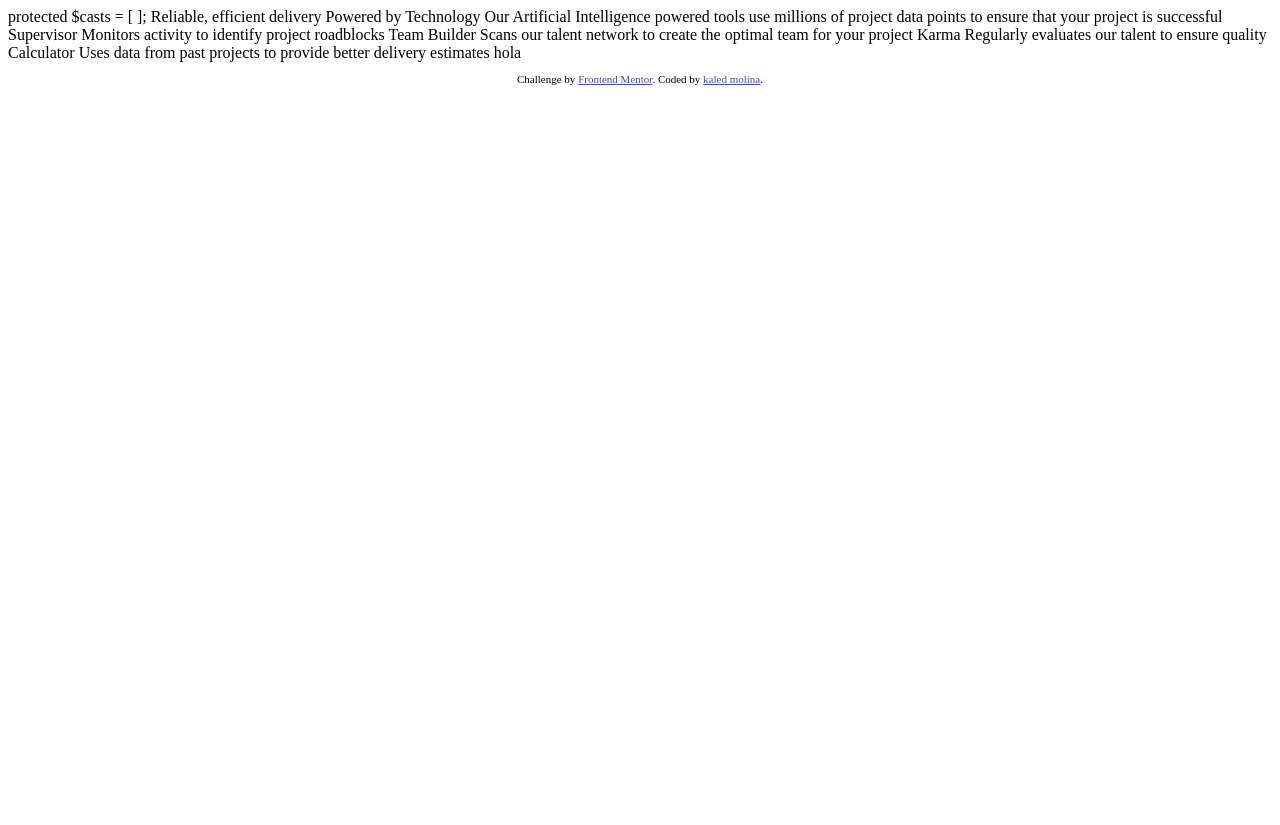
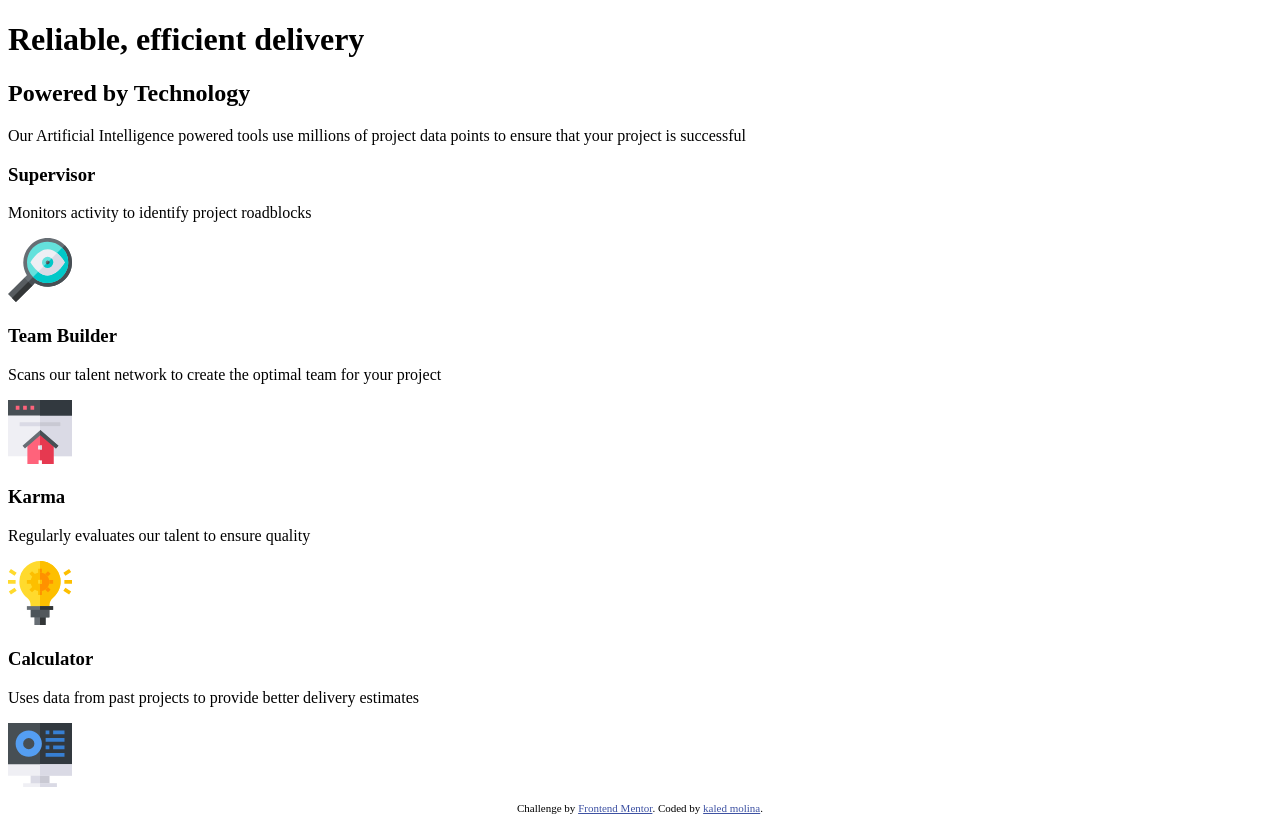
Before and after one commit to kaledmolina/four-card-feature-section-master, a plain HTML site: page index.html in a window 1280 px wide. Before the commit the page ends 800 px from the top, so only its background shows below. Drawn offline with Linux system fonts and the light colour scheme.

Commit message:
archivos de imagen y estilo

```diff
--- a/index.html
+++ b/index.html
@@ -1,45 +1,57 @@
 <!DOCTYPE html>
-
-
-	protected $casts = [
-
-	];
-<html lang="en">
+<html lang="es">
 <head>
   <meta charset="UTF-8">
   <meta name="viewport" content="width=device-width, initial-scale=1.0"> <!-- displays site properly based on user's device -->
 
   <link rel="icon" type="image/png" sizes="32x32" href="./images/favicon-32x32.png">
+  <link rel="stylesheet" href="style.css">
 
   <title>Frontend Mentor | Four card feature section</title>
 
   <!-- Feel free to remove these styles or customise in your own stylesheet 👍 -->
-  <style>
-    .attribution { font-size: 11px; text-align: center; }
-    .attribution a { color: hsl(228, 45%, 44%); }
-  </style>
+
 </head>
 <body>
 
-  Reliable, efficient delivery
-  Powered by Technology
-
-  Our Artificial Intelligence powered tools use millions of project data points
-  to ensure that your project is successful
-
-  Supervisor
-  Monitors activity to identify project roadblocks
-
-  Team Builder
-  Scans our talent network to create the optimal team for your project
-
-  Karma
-  Regularly evaluates our talent to ensure quality
-
-  Calculator
-  Uses data from past projects to provide better delivery estimates
-
-  hola
+  <header>
+  <h1>Reliable, efficient delivery</h1>
+  <h2>Powered by Technology</h2>
+  <p>Our Artificial Intelligence powered tools use millions of project data points
+    to ensure that your project is successful</p>
+  </header>
+  <div class="cards">
+    <div class="line"></div>
+    <h3>Supervisor</h3>
+    <p>Monitors activity to identify project roadblocks</p>
+    <div class="image">
+      <img src="images/icon-supervisor.svg" alt="Lupa">
+    </div>
+  </div>
+  <div class="cards">
+    <div class="line"></div>
+    <h3>Team Builder</h3>
+    <p> Scans our talent network to create the optimal team for your project</p>
+    <div class="image">
+      <img src="images/icon-team-builder.svg" alt="Team">
+    </div>
+  </div>
+  <div class="cards">
+    <div class="line"></div>
+    <h3>Karma</h3>
+    <p> Regularly evaluates our talent to ensure quality</p>
+    <div class="image">
+      <img src="images/icon-karma.svg" alt="Karma">
+    </div>
+  </div>
+  <div class="cards">
+    <div class="line"></div>
+    <h3>Calculator</h3>
+    <p>Uses data from past projects to provide better delivery estimates</p>
+    <div class="image">
+      <img src="images/icon-calculator.svg" alt="calculator">
+    </div>
+  </div>
   <footer>
     <p class="attribution">
       Challenge by <a href="https://www.frontendmentor.io?ref=challenge" target="_blank">Frontend Mentor</a>.
--- /dev/null
+++ b/style.css
@@ -0,0 +1,3 @@
+
+.attribution { font-size: 11px; text-align: center; }
+.attribution a { color: hsl(228, 45%, 44%); }
```
Also changed, not shown: images/favicon-32x32.png (added), images/icon-calculator.svg (added), images/icon-karma.svg (added), images/icon-supervisor.svg (added), images/icon-team-builder.svg (added).
